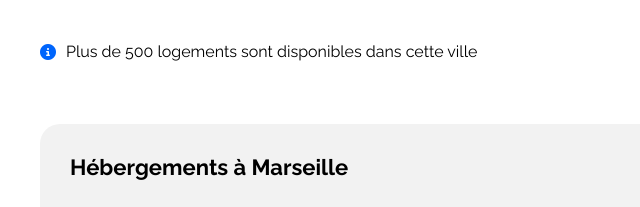
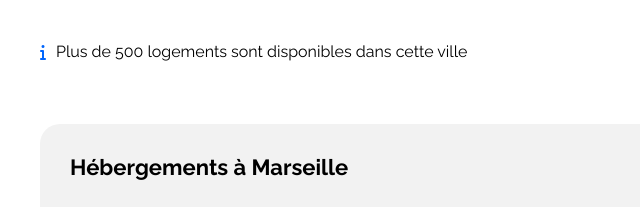
Before and after one commit to sarahiftsn/bookiproject, a plain HTML site: page index.html in a window 1280 px wide. Shown: the part 348-555 px from the top of the page, 10-650 px from the left. Drawn offline with Linux system fonts and the light colour scheme.

Commit message:
somes changes

```diff
--- a/css/Bmain.css
+++ b/css/Bmain.css
@@ -13,6 +13,7 @@ Main {display: flex;
 
 
     }
+
     /* Titres */
 
     .titre-para {
@@ -149,6 +150,9 @@ Main {display: flex;
         margin: 0em;
         padding-left:0.625em;
     }
+    .blue-i {
+        color:#0065FC; /* Définit la couleur du texte en bleu */
+      }
 
 
     /****** Hebergements And Populaires ***********/
--- a/css/responsive.css
+++ b/css/responsive.css
@@ -180,7 +180,7 @@
         }
 
         .boutons-filtre i {
-            padding-left: 2%;
+            padding-left: 3%;
 
         }
 
--- a/index.html
+++ b/index.html
@@ -72,7 +72,7 @@
                     </div>
                 </div>
                 <div class="info">
-                    <i class="fa-solid fa-circle-info"></i>
+                    <i class="fas fa-info icon-info blue-i"></i>
                         <p class="text-bulle-info">Plus de 500 logements sont disponibles dans cette ville</p>
                 </div>
             </div>
```
